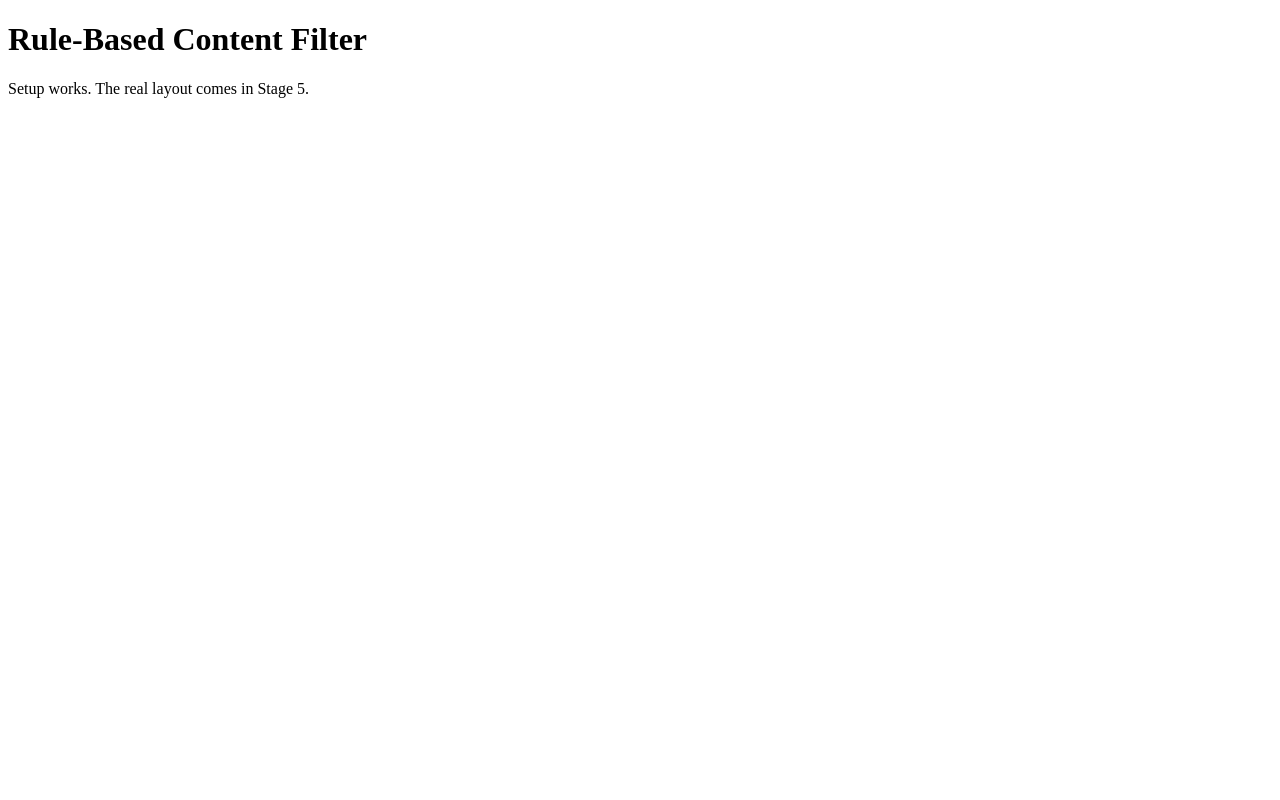
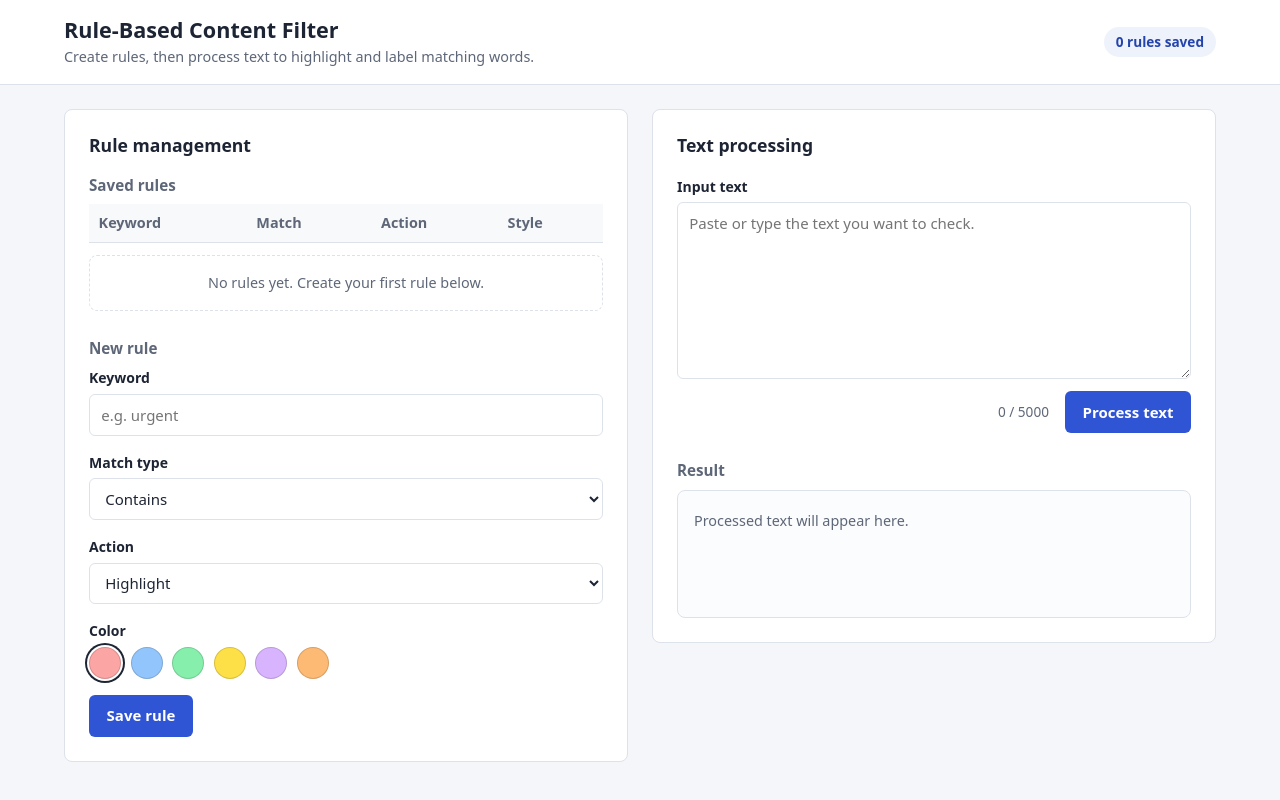
Before and after one commit to deedee1-coder/rule-content-filter, a Flask app: page / in a window 1280 px wide. Run offline with Flask 3, Linux system fonts and the light colour scheme; lists and menus that the app fills with data are empty.

Commit message:
Add static page layout and styles

```diff
--- a/app.py
+++ b/app.py
@@ -1,5 +1,6 @@
 from flask import Flask, jsonify, render_template, request
 
+from config import HIGHLIGHT_COLORS, MAX_KEYWORD_LENGTH, MAX_LABEL_LENGTH, MAX_TEXT_LENGTH
 from database import create_rule, get_all_rules, init_db
 
 app = Flask(__name__)
@@ -10,7 +11,13 @@ init_db()
 
 @app.route("/")
 def home():
-    return render_template("index.html")
+        return render_template(
+        "index.html",
+        colors=HIGHLIGHT_COLORS,
+        max_keyword_length=MAX_KEYWORD_LENGTH,
+        max_label_length=MAX_LABEL_LENGTH,
+        max_text_length=MAX_TEXT_LENGTH,
+    )
 
 
 @app.route("/api/rules", methods=["GET"])
--- /dev/null
+++ b/static/style.css
@@ -0,0 +1,351 @@
+/* ---------- Colors and shared values ---------- */
+:root {
+    --color-page: #f4f6f9;
+    --color-surface: #ffffff;
+    --color-border: #dde2ea;
+    --color-text: #1d2433;
+    --color-muted: #5e6778;
+    --color-accent: #2f55d4;
+    --color-accent-dark: #2444ad;
+    --color-success: #1d7a45;
+    --color-error: #b3261e;
+    --color-tag-bg: #fdefc3;
+    --color-tag-text: #7a4b00;
+    --radius: 8px;
+}
+
+/* ---------- Base ---------- */
+* {
+    box-sizing: border-box;
+}
+
+/* Make sure the hidden attribute always hides, even on elements we style with display */
+[hidden] {
+    display: none !important;
+}
+
+body {
+    margin: 0;
+    font-family: system-ui, -apple-system, "Segoe UI", Roboto, sans-serif;
+    font-size: 0.9375rem;
+    line-height: 1.5;
+    color: var(--color-text);
+    background: var(--color-page);
+}
+
+h1, h2, h3 {
+    margin: 0;
+    line-height: 1.25;
+}
+
+h1 {
+    font-size: 1.35rem;
+    font-weight: 650;
+}
+
+h2 {
+    font-size: 1.1rem;
+    font-weight: 650;
+    margin-bottom: 1.25rem;
+}
+
+h3 {
+    font-size: 0.95rem;
+    font-weight: 600;
+    color: var(--color-muted);
+    margin: 1.75rem 0 0.6rem;
+}
+
+h2 + h3 {
+    margin-top: 0;
+}
+
+/* ---------- Header ---------- */
+.app-header {
+    background: var(--color-surface);
+    border-bottom: 1px solid var(--color-border);
+}
+
+.app-header__inner {
+    max-width: 1200px;
+    margin: 0 auto;
+    padding: 1rem 1.5rem;
+    display: flex;
+    align-items: center;
+    justify-content: space-between;
+    gap: 1rem;
+}
+
+.subtitle {
+    margin: 0.2rem 0 0;
+    color: var(--color-muted);
+    font-size: 0.9rem;
+}
+
+.rule-count {
+    margin: 0;
+    padding: 0.3rem 0.75rem;
+    border-radius: 999px;
+    background: #eef2fb;
+    color: var(--color-accent-dark);
+    font-size: 0.85rem;
+    font-weight: 600;
+    white-space: nowrap;
+}
+
+/* ---------- Two-panel layout ---------- */
+.layout {
+    max-width: 1200px;
+    margin: 0 auto;
+    padding: 1.5rem;
+    display: grid;
+    grid-template-columns: 1fr 1fr;
+    gap: 1.5rem;
+    align-items: start;
+}
+
+.panel {
+    min-width: 0;
+    background: var(--color-surface);
+    border: 1px solid var(--color-border);
+    border-radius: var(--radius);
+    padding: 1.5rem;
+}
+
+/* Stack the panels on narrow screens */
+@media (max-width: 900px) {
+    .layout {
+        grid-template-columns: 1fr;
+    }
+}
+
+/* ---------- Rules table ---------- */
+.table-wrap {
+    overflow-x: auto;
+}
+
+.rules-table {
+    width: 100%;
+    border-collapse: collapse;
+    font-size: 0.9rem;
+}
+
+.rules-table th {
+    text-align: left;
+    font-weight: 600;
+    color: var(--color-muted);
+    background: #f8f9fb;
+    padding: 0.5rem 0.6rem;
+    border-bottom: 1px solid var(--color-border);
+}
+
+.rules-table td {
+    padding: 0.6rem;
+    border-bottom: 1px solid var(--color-border);
+    vertical-align: middle;
+}
+
+.rules-table td:first-child {
+    font-weight: 600;
+}
+
+.empty-state {
+    margin: 0.75rem 0 0;
+    padding: 1rem;
+    border: 1px dashed var(--color-border);
+    border-radius: var(--radius);
+    color: var(--color-muted);
+    text-align: center;
+    font-size: 0.9rem;
+}
+
+/* Color dot and label badge (used in the table and results) */
+.swatch {
+    display: inline-block;
+    width: 1.5rem;
+    height: 1.5rem;
+    border-radius: 50%;
+    border: 1px solid rgba(0, 0, 0, 0.15);
+    vertical-align: middle;
+}
+
+.badge {
+    display: inline-block;
+    padding: 0.1rem 0.5rem;
+    border-radius: 4px;
+    background: var(--color-tag-bg);
+    color: var(--color-tag-text);
+    font-size: 0.75rem;
+    font-weight: 700;
+    line-height: 1.5;
+}
+
+/* ---------- Form ---------- */
+.rule-form {
+    display: grid;
+    gap: 1rem;
+}
+
+.field {
+    display: grid;
+    gap: 0.35rem;
+    min-width: 0;
+    margin: 0;
+    padding: 0;
+    border: 0;
+}
+
+label,
+legend {
+    font-size: 0.875rem;
+    font-weight: 600;
+}
+
+legend {
+    padding: 0;
+}
+
+input[type="text"],
+select,
+textarea {
+    width: 100%;
+    padding: 0.55rem 0.7rem;
+    font: inherit;
+    color: inherit;
+    background: var(--color-surface);
+    border: 1px solid var(--color-border);
+    border-radius: 6px;
+}
+
+textarea {
+    resize: vertical;
+    min-height: 9rem;
+}
+
+input:focus-visible,
+select:focus-visible,
+textarea:focus-visible,
+.button:focus-visible {
+    outline: 2px solid var(--color-accent);
+    outline-offset: 1px;
+}
+
+/* Color picker: real radio buttons, visually replaced by color dots */
+.swatches {
+    display: flex;
+    flex-wrap: wrap;
+    gap: 0.6rem;
+    margin-top: 0.35rem;
+}
+
+.swatch-option {
+    position: relative;
+    cursor: pointer;
+}
+
+.swatch-option input {
+    position: absolute;
+    opacity: 0;
+    width: 1px;
+    height: 1px;
+}
+
+.swatch-option .swatch {
+    width: 2rem;
+    height: 2rem;
+}
+
+.swatch-option input:checked + .swatch {
+    box-shadow: 0 0 0 2px var(--color-surface), 0 0 0 4px var(--color-text);
+}
+
+.swatch-option input:focus-visible + .swatch {
+    outline: 2px solid var(--color-accent);
+    outline-offset: 5px;
+}
+
+.visually-hidden {
+    position: absolute;
+    width: 1px;
+    height: 1px;
+    overflow: hidden;
+    clip: rect(0 0 0 0);
+    white-space: nowrap;
+}
+
+/* ---------- Buttons and messages ---------- */
+.button {
+    padding: 0.6rem 1.1rem;
+    font: inherit;
+    font-weight: 600;
+    color: #ffffff;
+    background: var(--color-accent);
+    border: 0;
+    border-radius: 6px;
+    cursor: pointer;
+}
+
+.button:hover {
+    background: var(--color-accent-dark);
+}
+
+.button:disabled {
+    opacity: 0.6;
+    cursor: not-allowed;
+}
+
+.form-actions {
+    display: flex;
+    align-items: center;
+    flex-wrap: wrap;
+    gap: 1rem;
+}
+
+.form-actions--split {
+    margin-top: 0.75rem;
+    justify-content: flex-end;
+}
+
+.form-actions--split .message {
+    margin-right: auto;
+}
+
+.char-count {
+    color: var(--color-muted);
+    font-size: 0.85rem;
+}
+
+.message {
+    margin: 0;
+    font-size: 0.875rem;
+}
+
+.message--success {
+    color: var(--color-success);
+}
+
+.message--error {
+    color: var(--color-error);
+}
+
+/* ---------- Result ---------- */
+.result-output {
+    min-height: 8rem;
+    padding: 1rem;
+    border: 1px solid var(--color-border);
+    border-radius: var(--radius);
+    background: #fbfcfd;
+    line-height: 1.9;
+}
+
+.result-output .empty-state {
+    margin: 0;
+    padding: 0;
+    border: 0;
+    text-align: left;
+}
+
+.summary {
+    margin-top: 1rem;
+    font-size: 0.9rem;
+}
--- a/templates/index.html
+++ b/templates/index.html
@@ -4,9 +4,110 @@
     <meta charset="UTF-8">
     <meta name="viewport" content="width=device-width, initial-scale=1.0">
     <title>Rule-Based Content Filter</title>
+    <link rel="stylesheet" href="{{ url_for('static', filename='style.css') }}">
 </head>
 <body>
-    <h1>Rule-Based Content Filter</h1>
-    <p>Setup works. The real layout comes in Stage 5.</p>
+    <header class="app-header">
+        <div class="app-header__inner">
+            <div>
+                <h1>Rule-Based Content Filter</h1>
+                <p class="subtitle">Create rules, then process text to highlight and label matching words.</p>
+            </div>
+            <p id="rule-count" class="rule-count">0 rules saved</p>
+        </div>
+    </header>
+
+    <main class="layout">
+        <!-- Left panel: rule management -->
+        <section class="panel" aria-labelledby="rules-heading">
+            <h2 id="rules-heading">Rule management</h2>
+
+            <h3>Saved rules</h3>
+            <div class="table-wrap">
+                <table class="rules-table">
+                    <thead>
+                        <tr>
+                            <th scope="col">Keyword</th>
+                            <th scope="col">Match</th>
+                            <th scope="col">Action</th>
+                            <th scope="col">Style</th>
+                        </tr>
+                    </thead>
+                    <tbody id="rules-table-body"></tbody>
+                </table>
+            </div>
+            <p id="rules-empty" class="empty-state">No rules yet. Create your first rule below.</p>
+
+            <h3>New rule</h3>
+            <form id="rule-form" class="rule-form">
+                <div class="field">
+                    <label for="keyword">Keyword</label>
+                    <input type="text" id="keyword" name="keyword" maxlength="{{ max_keyword_length }}" placeholder="e.g. urgent">
+                </div>
+
+                <div class="field">
+                    <label for="match-type">Match type</label>
+                    <select id="match-type" name="match_type">
+                        <option value="contains">Contains</option>
+                        <option value="startsWith">Starts with</option>
+                        <option value="exact">Exact match</option>
+                    </select>
+                </div>
+
+                <div class="field">
+                    <label for="action-type">Action</label>
+                    <select id="action-type" name="action_type">
+                        <option value="highlight">Highlight</option>
+                        <option value="tooltip">Tooltip label</option>
+                    </select>
+                </div>
+
+                <fieldset id="color-field" class="field">
+                    <legend>Color</legend>
+                    <div class="swatches">
+                        {% for name, hex in colors.items() %}
+                        <label class="swatch-option" title="{{ name }}">
+                            <input type="radio" name="color" value="{{ hex }}" {% if loop.first %}checked{% endif %}>
+                            <span class="swatch" style="background-color: {{ hex }}"></span>
+                            <span class="visually-hidden">{{ name }}</span>
+                        </label>
+                        {% endfor %}
+                    </div>
+                </fieldset>
+
+                <div id="label-field" class="field" hidden>
+                    <label for="label">Label</label>
+                    <input type="text" id="label" name="label" maxlength="{{ max_label_length }}" placeholder="e.g. IMPORTANT">
+                </div>
+
+                <div class="form-actions">
+                    <button type="submit" class="button">Save rule</button>
+                    <p id="rule-message" class="message" role="status"></p>
+                </div>
+            </form>
+        </section>
+
+        <!-- Right panel: text processing -->
+        <section class="panel" aria-labelledby="text-heading">
+            <h2 id="text-heading">Text processing</h2>
+
+            <div class="field">
+                <label for="input-text">Input text</label>
+                <textarea id="input-text" rows="7" maxlength="{{ max_text_length }}" placeholder="Paste or type the text you want to check."></textarea>
+            </div>
+
+            <div class="form-actions form-actions--split">
+                <p id="process-message" class="message" role="status"></p>
+                <span id="char-count" class="char-count">0 / {{ max_text_length }}</span>
+                <button type="button" id="process-button" class="button">Process text</button>
+            </div>
+
+            <h3>Result</h3>
+            <div id="result-output" class="result-output">
+                <p class="empty-state">Processed text will appear here.</p>
+            </div>
+            <div id="summary" class="summary" hidden></div>
+        </section>
+    </main>
 </body>
 </html>
```
Also changed, not shown: config.py (line endings or trailing spaces).
